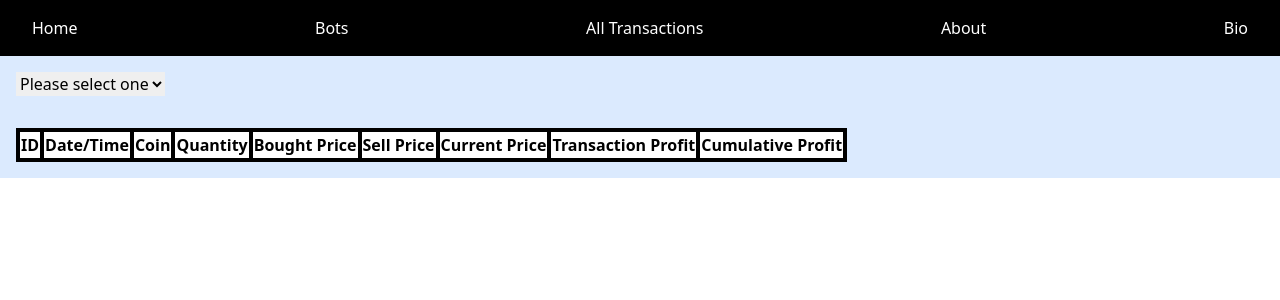
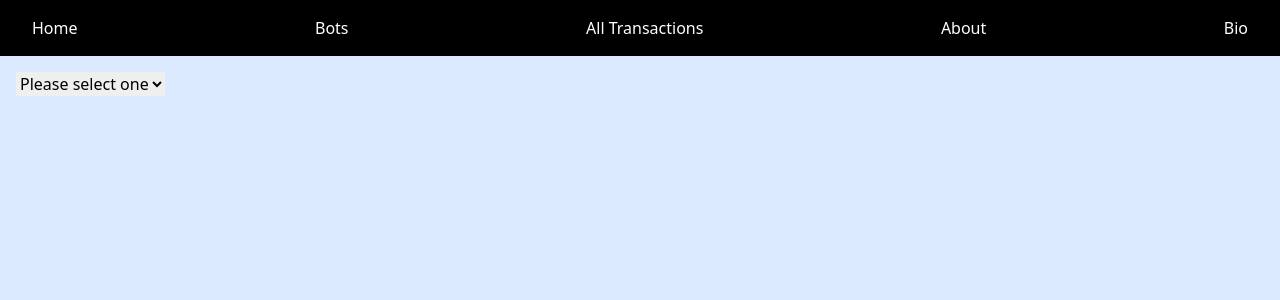
Before and after one commit to brettdavidbowles/cryptoBots, a Nuxt app: page /allTransactions in a window 1280 px wide. Shown: the top 300 px of the page. Built offline with nearby package versions, Linux system fonts and the light colour scheme.

Commit message:
added market cumulative profit and market percent profit columns to transaction table, made left column sticky and fixed overflow problem

```diff
--- a/apollo/queries/fetchTransaction.gql
+++ b/apollo/queries/fetchTransaction.gql
@@ -34,5 +34,7 @@ query transactionsByBot (
       currentPrice
       dateTime
       transactionProfit
+      marketCumulativeProfit
+	  	marketPercentProfit
       }
     }
--- a/components/Header.vue
+++ b/components/Header.vue
@@ -1,5 +1,5 @@
 <template>
-  <div class="bg-black sticky top-0 text-white w-full flex justify-between py-4 px-8"
+  <div class="bg-black z-50 sticky top-0 text-white w-full flex justify-between py-4 px-8"
   >
     <nuxt-link to="/">
      Home
--- a/pages/allTransactions.vue
+++ b/pages/allTransactions.vue
@@ -1,5 +1,5 @@
 <template>
-  <div class="bg-blue-100">
+  <div class="bg-blue-100 w-full">
     <Header />
     <div class="p-4 w-full">
       <!-- <div class="grid grid-cols-10 justify-items-start">
@@ -16,8 +16,12 @@
           <option>LTCUSDT</option>
           <option>ETHUSDT</option>
         </select>
-      <table class="mt-8">
+        <div>
+        <div class="h-screen overflow-auto">
+          <table id="chart" class="relative w-full" v-if="selectedCoin">
             <colgroup>
+              <col style="border:4px solid" class="bg-white">
+              <col style="border:4px solid">
               <col style="border:4px solid">
               <col style="border:4px solid">
               <col style="border:4px solid">
@@ -28,23 +32,30 @@
               <col style="border:4px solid">
               <col style="border:4px solid">
             </colgroup>
-        <thead>
-          <tr>
+            <thead class="sticky top-0 z-10">
+              <tr class="border-4 border-black">
+                <!-- <th
+                v-for="(heading, index) in columnHeadings"
+                :key="index"
+                style="position:sticky; top:3.5rem; background-color:white"
+                > -->
                 <th
                 v-for="(heading, index) in columnHeadings"
                 :key="index"
-            style="position:sticky; top:5rem; background-color:white"
+                class="bg-white"
+                :class="[ index === 0 ? 'sticky left-0' : '']"
                 >
                   {{heading}}
                 </th>
               </tr>
             </thead>
             <tr
-          v-for="(transaction, index) in bitcoinTransactions"
+              v-for="(transaction, index) in coinTransactions"
               :key="transaction.id"
               style="border:4px solid"
+              class=""
               >
-              <td>{{ transaction.id }}</td>
+                  <td class="sticky left-0 bg-white">{{ transaction.id }}</td>
                   <td>{{ transaction.dateTime.slice(0, 19) }}</td>
                   <td>{{ transaction.coin.abbrev }}</td>
                   <td>{{ transaction.quantity }}</td>
@@ -52,11 +63,15 @@
                   <td >{{ transaction.sellPrice}}</td>
                   <td>{{ transaction.currentPrice }}</td>
                   <td>{{ transaction.transactionProfit }}</td>
-              <td>{{ currentTransactionArray(bitcoinTransactionProfits, index, transaction.sellPrice, transaction.transactionProfit) }}</td>
+                  <td>{{ currentTransactionArray(coinTransactionProfits, index, transaction.sellPrice, transaction.transactionProfit) }}</td>
+                  <td>{{ transaction.marketCumulativeProfit }}</td>
+                  <td>{{ transaction.marketPercentProfit }}</td>
                   <!-- <span>{{transaction}}</span> -->
                   <!-- <span>{{ transaction.coin.abbrev }}</span> -->
               </tr>
           </table>
+        </div>
+        </div>
       </div>
     <!-- {{ TransactionsByBot }} -->
   </div>
@@ -70,7 +85,7 @@ export default {
   data() {
     return {
       TransactionsByBot: [],
-      columnHeadings: [ 'ID', 'Date/Time', 'Coin', 'Quantity', 'Bought Price', 'Sell Price', 'Current Price', 'Transaction Profit', 'Cumulative Profit'],
+      columnHeadings: [ 'ID', 'Date/Time', 'Coin', 'Quantity', 'Bought Price', 'Sell Price', 'Current Price', 'Transaction Profit', 'Cumulative Profit', 'Market Cumulative Profit', 'Market Percent Profit'],
       selectedCoin: ''
     }
   },
@@ -81,11 +96,11 @@ export default {
         return a.id - b.id
       })
     },
-    bitcoinTransactions() {
+    coinTransactions() {
       return this.filterTransactionsByCoin(this.sortedTransactions, this.selectedCoin)
     },
-    bitcoinTransactionProfits() {
-      return this.mapProfits(this.bitcoinTransactions)
+    coinTransactionProfits() {
+      return this.mapProfits(this.coinTransactions)
     }
   },
   apollo: {
@@ -112,6 +127,7 @@ export default {
     },
     mapProfits(array) {
       return array.filter((transaction, index) => Number(transaction.sellPrice) || index === array.length-1).map(transaction => transaction.transactionProfit)
+      // return array.filter((transaction, index) => Number(transaction.sellPrice) || index === array.length-1)
     },
     currentTransactionArray(array, transactionIndex, sellPrice, transactionProfit) {
       if (Number(sellPrice) || transactionIndex === array.length-1){
```
Also changed, not shown: utils/dateTimeConverstion.js (added). Lines whose indentation alone changed are shown as unchanged.
